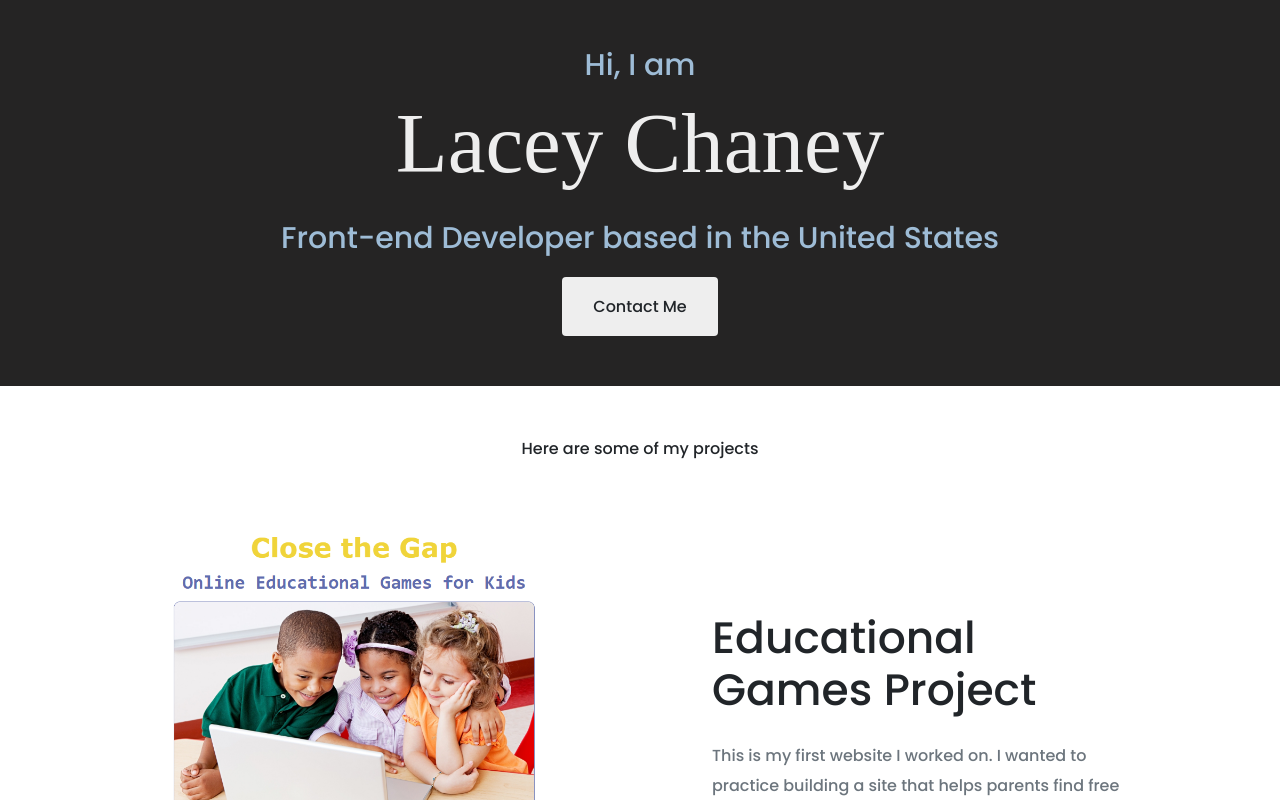
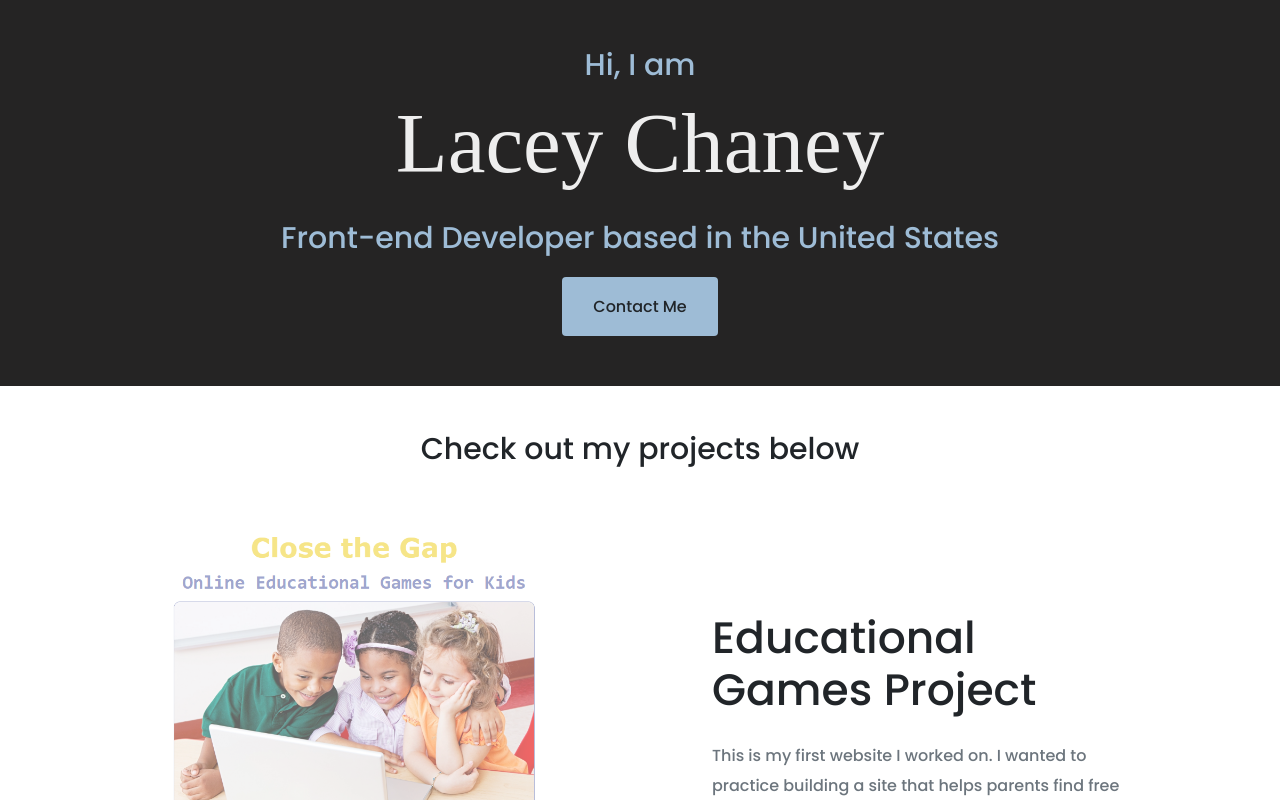
Before and after one commit to LaceyTN/portfolio-project, a plain HTML site: page index.html in a window 1280 px wide. In both pictures the pointer is over the link "Contact Me". Shown: the top 800 px of the page. Drawn offline with nearby package versions, Linux system fonts and the light colour scheme.

Commit message:
updated images with opacity

```diff
--- a/index.html
+++ b/index.html
@@ -44,7 +44,7 @@
         <a href="#" class="btn btn-branding">Contact Me</a>
       </div>
     </div>
-    <p class="text-center m-5">Here are some of my projects</p>
+    <p class="text-center m-5">Check out my projects below</p>
 
     <div class="container">
       <div class="row mb-5">
--- a/styles/portfolio.css
+++ b/styles/portfolio.css
@@ -63,12 +63,20 @@ p {
   padding: 15px 30px;
 }
 
+.btn-branding:hover {
+  background-color: var(--accent-color);
+}
+
 .btn-branding-outline {
   background: var(--accent-color);
   border-radius: 4px;
   font-size: 16px;
   line-height: 27px;
   padding: 15px 30px;
+}
+
+.btn-branding-outline:hover {
+  background: var(--branding-color);
 }
 
 .project-description {
@@ -107,3 +115,15 @@ p {
     font-size: 19px;
   }
 }
+
+.img-fluid {
+  opacity: 0.6;
+}
+.img-fluid:hover {
+  opacity: 1;
+  transition-duration: 0.5s;
+}
+
+.text-center {
+  font-size: 30px;
+}
```
